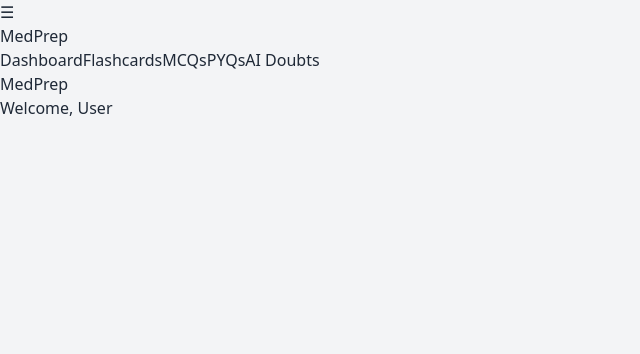
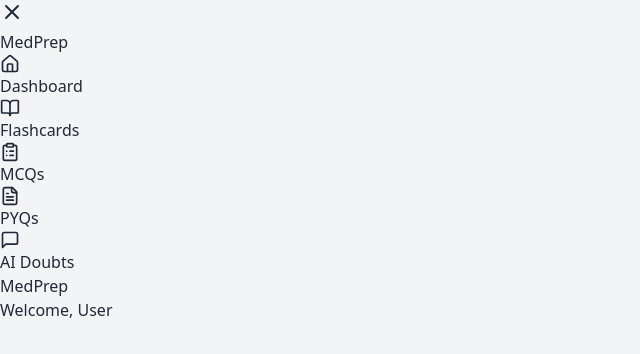
Before and after one commit to 8308052263/medprep2210, a React (Vite) app: page /ai-doubts in a window 1280 px wide. Shown: the top 354 px of the page, without its empty margins (0-640 px from the left). Built offline with nearby package versions, Linux system fonts and the light colour scheme.

Commit message:
Added modern collapsible sidebar with icon toggle and persistent state

```diff
--- a/src/components/Sidebar.jsx
+++ b/src/components/Sidebar.jsx
@@ -1,41 +1,67 @@
 // src/components/Sidebar.jsx
-import React, { useState } from 'react';
-import { Link } from 'react-router-dom';
+import React, { useState, useEffect } from 'react';
+import { Link, useLocation } from 'react-router-dom';
+import {
+  HomeIcon,
+  BookOpenIcon,
+  ClipboardListIcon,
+  FileTextIcon,
+  MessageSquareIcon,
+  MenuIcon,
+  XIcon
+} from 'lucide-react';
+
+const navItems = [
+  { path: '/dashboard', label: 'Dashboard', icon: <HomeIcon size={20} /> },
+  { path: '/flashcards', label: 'Flashcards', icon: <BookOpenIcon size={20} /> },
+  { path: '/mcqs', label: 'MCQs', icon: <ClipboardListIcon size={20} /> },
+  { path: '/pyqs', label: 'PYQs', icon: <FileTextIcon size={20} /> },
+  { path: '/ai-doubts', label: 'AI Doubts', icon: <MessageSquareIcon size={20} /> }
+];
 
 const Sidebar = () => {
-  const [open, setOpen] = useState(false);
+  const [isOpen, setIsOpen] = useState(true);
+  const location = useLocation();
 
-  const toggleSidebar = () => setOpen(!open);
-  const closeSidebar = () => setOpen(false);
+  // Persist sidebar state in localStorage
+  useEffect(() => {
+    const stored = localStorage.getItem('sidebarOpen');
+    if (stored !== null) setIsOpen(JSON.parse(stored));
+  }, []);
+
+  useEffect(() => {
+    localStorage.setItem('sidebarOpen', JSON.stringify(isOpen));
+  }, [isOpen]);
 
   return (
-    <>
-      {/* Hamburger Button for Mobile */}
-      <div className="md:hidden p-4">
+    <div className={`transition-all duration-300 bg-white shadow-md h-screen fixed md:static z-50 ${isOpen ? 'w-64' : 'w-16'} p-4`}>
+      {/* Toggle button */}
       <button
-          onClick={toggleSidebar}
-          className="text-xl font-bold border px-3 py-1 rounded"
+        className="mb-6 text-gray-700 focus:outline-none"
+        onClick={() => setIsOpen(!isOpen)}
+        title={isOpen ? 'Collapse' : 'Expand'}
       >
-          ☰
+        {isOpen ? <XIcon size={24} /> : <MenuIcon size={24} />}
       </button>
-      </div>
 
-      {/* Sidebar */}
-      <div
-        className={`fixed z-50 top-0 left-0 h-full bg-white shadow-md w-64 p-4 transition-transform duration-300 transform
-          ${open ? 'translate-x-0' : '-translate-x-full'}
-          md:translate-x-0 md:static md:block`}
+      <h2 className={`text-xl font-bold mb-8 transition-opacity ${isOpen ? 'opacity-100' : 'opacity-0 hidden'}`}>MedPrep</h2>
+
+      <nav className="flex flex-col gap-4">
+        {navItems.map(item => (
+          <Link
+            to={item.path}
+            key={item.path}
+            title={item.label}
+            className={`flex items-center gap-3 p-2 rounded hover:bg-gray-200 transition-colors ${
+              location.pathname === item.path ? 'bg-gray-200 font-semibold' : ''
+            }`}
           >
-        <h2 className="text-2xl font-bold mb-4">MedPrep</h2>
-        <nav className="flex flex-col gap-4">
-          <Link to="/dashboard" onClick={closeSidebar}>Dashboard</Link>
-          <Link to="/flashcards" onClick={closeSidebar}>Flashcards</Link>
-          <Link to="/mcqs" onClick={closeSidebar}>MCQs</Link>
-          <Link to="/pyqs" onClick={closeSidebar}>PYQs</Link>
-          <Link to="/ai-doubts" onClick={closeSidebar}>AI Doubts</Link>
+            {item.icon}
+            {isOpen && <span>{item.label}</span>}
+          </Link>
+        ))}
       </nav>
     </div>
-    </>
   );
 };
 
```
Lines whose indentation alone changed are shown as unchanged.
